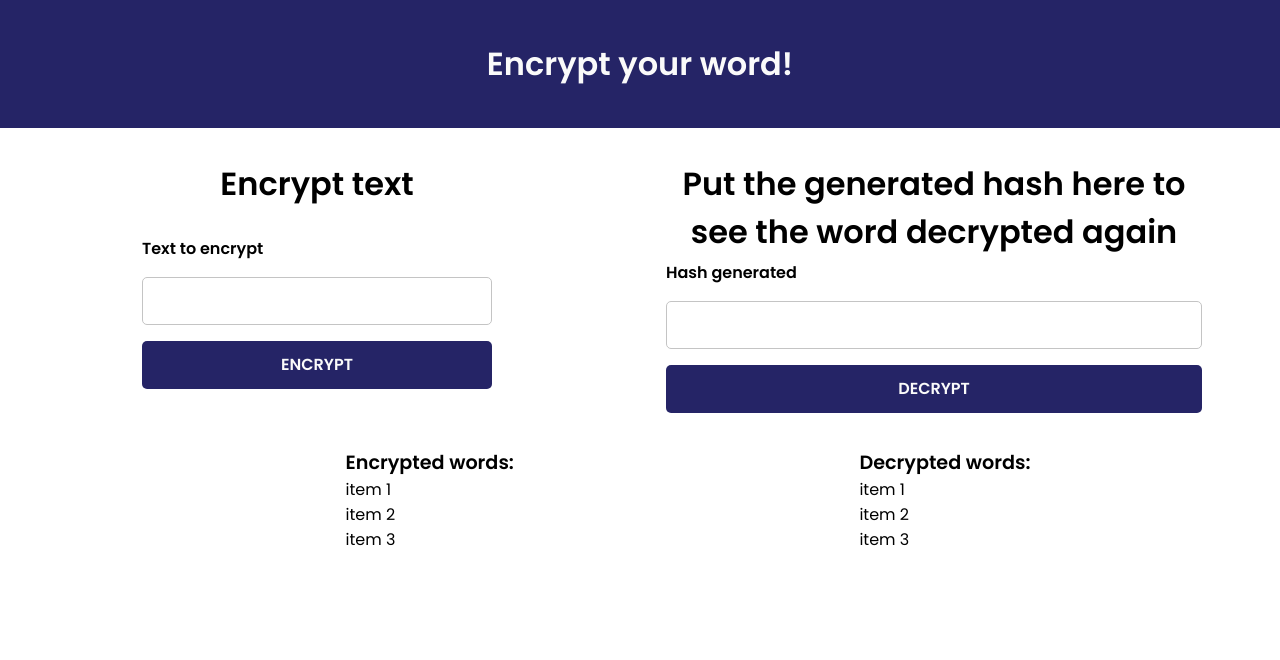
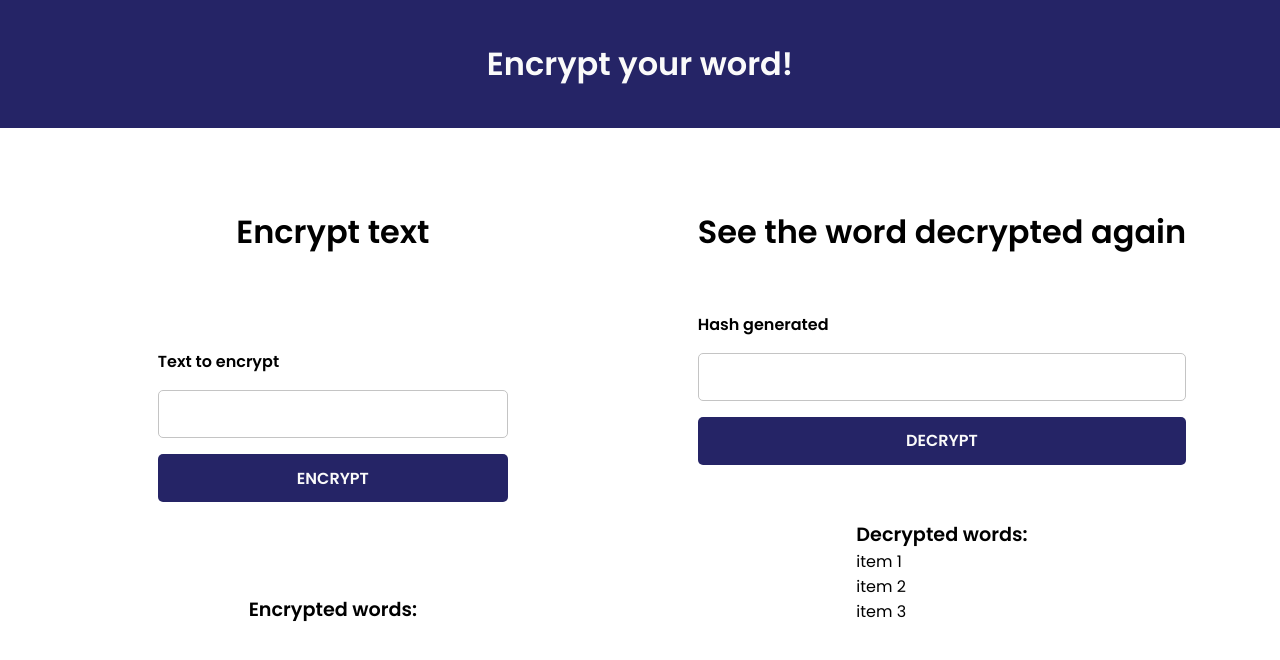
Before and after one commit to michelzaum/crypto-word-app, an Angular app: page / in a window 1280 px wide. Shown: the top 660 px of the page. Built offline with nearby package versions, Linux system fonts and the light colour scheme.

Commit message:
Showing the encrypted word in result-encrypt component

```diff
--- a/src/app/app.component.html
+++ b/src/app/app.component.html
@@ -3,8 +3,4 @@
   <app-encrypt></app-encrypt>
   <app-decrypt></app-decrypt>
 </div>
-<div class="result-components">
-  <app-result-encrypt></app-result-encrypt>
-  <app-result-decrypt></app-result-decrypt>
-</div>
 <router-outlet></router-outlet>
--- a/src/app/components/decrypt/decrypt.component.css
+++ b/src/app/components/decrypt/decrypt.component.css
@@ -4,7 +4,8 @@
   align-items: center;
   max-width: 600px;
   margin-left: 4rem;
-  height: 40vh;
+  margin-top: 3rem;
+  height: 60vh;
   padding: 2rem;
 }
 
--- a/src/app/components/decrypt/decrypt.component.html
+++ b/src/app/components/decrypt/decrypt.component.html
@@ -5,4 +5,5 @@
     <input id="txtDecrypt" type="text">
     <button>{{ buttonText }}</button>
   </div>
+  <app-result-decrypt></app-result-decrypt>
 </div>
--- a/src/app/components/decrypt/decrypt.component.ts
+++ b/src/app/components/decrypt/decrypt.component.ts
@@ -6,7 +6,7 @@ import { Component, OnInit } from '@angular/core';
   styleUrls: ['./decrypt.component.css']
 })
 export class DecryptComponent implements OnInit {
-  title = "Put the generated hash here to see the word decrypted again";
+  title = "See the word decrypted again";
   labelForm = "Hash generated";
   buttonText = "Decrypt";
 
--- a/src/app/components/encrypt/encrypt.component.css
+++ b/src/app/components/encrypt/encrypt.component.css
@@ -4,7 +4,8 @@
   align-items: center;
   max-width: 600px;
   margin-left: 4rem;
-  height: 40vh;
+  margin-top: 3rem;
+  height: 60vh;
   padding: 2rem;
 }
 
--- a/src/app/components/encrypt/encrypt.component.html
+++ b/src/app/components/encrypt/encrypt.component.html
@@ -5,4 +5,5 @@
     <input id="txtEncrypt" [(ngModel)]="textToEncrypt" type="text">
     <button (click)="encrypt()">{{ buttonText }}</button>
   </div>
+  <app-result-encrypt [word]="textResult"></app-result-encrypt>
 </div>
--- a/src/app/components/encrypt/encrypt.component.ts
+++ b/src/app/components/encrypt/encrypt.component.ts
@@ -1,3 +1,4 @@
+import { ChangeDetectionStrategy } from '@angular/core';
 import { Component, OnInit } from '@angular/core';
 import { EncryptionService } from '../../services/encryption.service';
 
@@ -13,13 +14,15 @@ export class EncryptComponent implements OnInit {
   buttonText = "Encrypt";
 
   textToEncrypt = "";
+  textResult = "";
 
   constructor(private encryptService: EncryptionService) { }
 
   ngOnInit(): void { }
 
   encrypt() {
-    this.encryptService.encryption(this.textToEncrypt);
+    const text = this.encryptService.encryption(this.textToEncrypt);
+    this.textResult = text;
     this.textToEncrypt = "";
   }
 }
--- a/src/app/components/result-decrypt/result-decrypt.component.css
+++ b/src/app/components/result-decrypt/result-decrypt.component.css
@@ -1,10 +1,8 @@
 span {
   font-size: 1.2rem;
   font-weight: 600;
-  margin-left: 6rem;
 }
 
 ul {
-  margin-left: 6rem;
   list-style: none;
 }
--- a/src/app/components/result-encrypt/result-encrypt.component.css
+++ b/src/app/components/result-encrypt/result-encrypt.component.css
@@ -1,10 +1,8 @@
 span {
   font-size: 1.2rem;
   font-weight: 600;
-  margin-left: 6rem;
 }
 
 ul {
-  margin-left: 6rem;
   list-style: none;
 }
--- a/src/app/components/result-encrypt/result-encrypt.component.html
+++ b/src/app/components/result-encrypt/result-encrypt.component.html
@@ -1,8 +1,6 @@
 <div class="results">
   <span>Encrypted words:</span>
   <ul>
-    <li>item 1</li>
-    <li>item 2</li>
-    <li>item 3</li>
+    <li>{{ word }}</li>
   </ul>
 </div>
```
Also changed, not shown: src/app/components/result-encrypt/result-encrypt.component.ts (+4 -4 lines).
